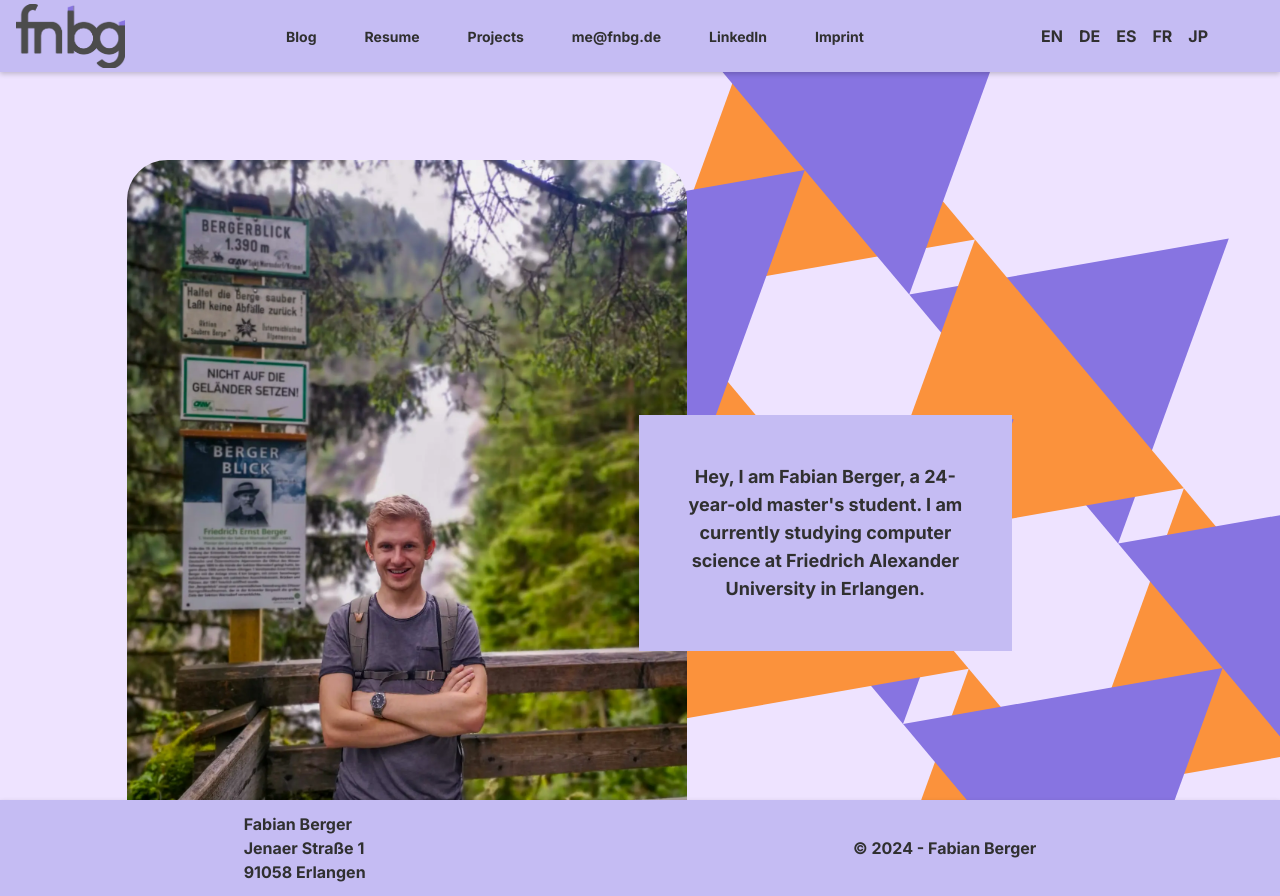
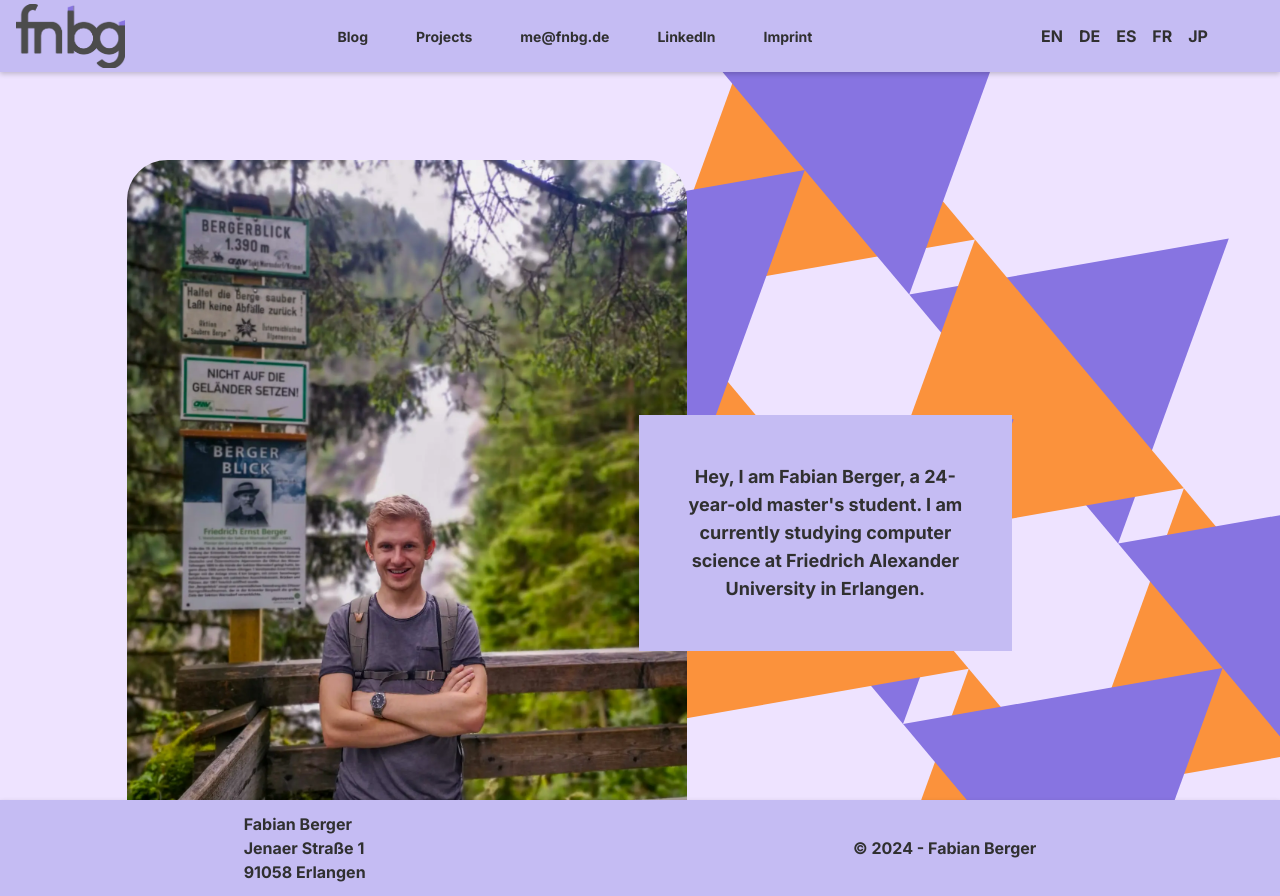
Before and after one commit to BambiMC/Matics, a Next.js app: page / in a window 1280 px wide. Built offline with nearby package versions, Linux system fonts and the light colour scheme.

Commit message:
temporarily remove resume

```diff
--- a/app/components/Navbar/Navbar.tsx
+++ b/app/components/Navbar/Navbar.tsx
@@ -40,7 +40,7 @@ const Navbar = () => {
             </Link>
             <div className="hidden gap-2 lg:flex items-center">
               <Link href="https://blog.fnbg.de" target="_blank" className="px-5 py-3">{data['blog']}</Link>
-              <Link href="/Lebenslauf-Fabian-Berger.pdf" className="px-5 py-3" target="_blank">{data['resume']}</Link>
+              {/* <Link href="/Lebenslauf-Fabian-Berger.pdf" className="px-5 py-3" target="_blank">{data['resume']}</Link> */}
               <Link href="/projects" className="px-5 py-3">{data['projects']}</Link>
               <a href="mailto:me@fnbg.de" className='px-5 py-3 self-center'>me@fnbg.de</a>
               <Link href="https://www.linkedin.com/in/fabian-berger-nbg/" className="px-5 py-3" target="_blank">{data['linkedin']}</Link>
@@ -113,7 +113,7 @@ const Navbar = () => {
           <div className="order-last hidden lg:hidden" id="mobile-menu">
             <div className="flex flex-row flex-wrap">
               <Link href="https://blog.fnbg.de" target="_blank" className="px-5 py-3">{data['blog']}</Link>
-              <Link href="/Lebenslauf-Fabian-Berger.pdf" className="px-5 py-3" target="_blank">{data['resume']}</Link>
+              {/* <Link href="/Lebenslauf-Fabian-Berger.pdf" className="px-5 py-3" target="_blank">{data['resume']}</Link> */}
               <Link href="/projects" className="px-5 py-3">{data['projects']}</Link>
               <a href="mailto:me@fnbg.de" className='px-5 py-3 self-center'>me@fnbg.de</a>
               <Link href="https://www.linkedin.com/in/fabian-berger-nbg/" className="px-5 py-3" target="_blank">{data['linkedin']}</Link>
```
